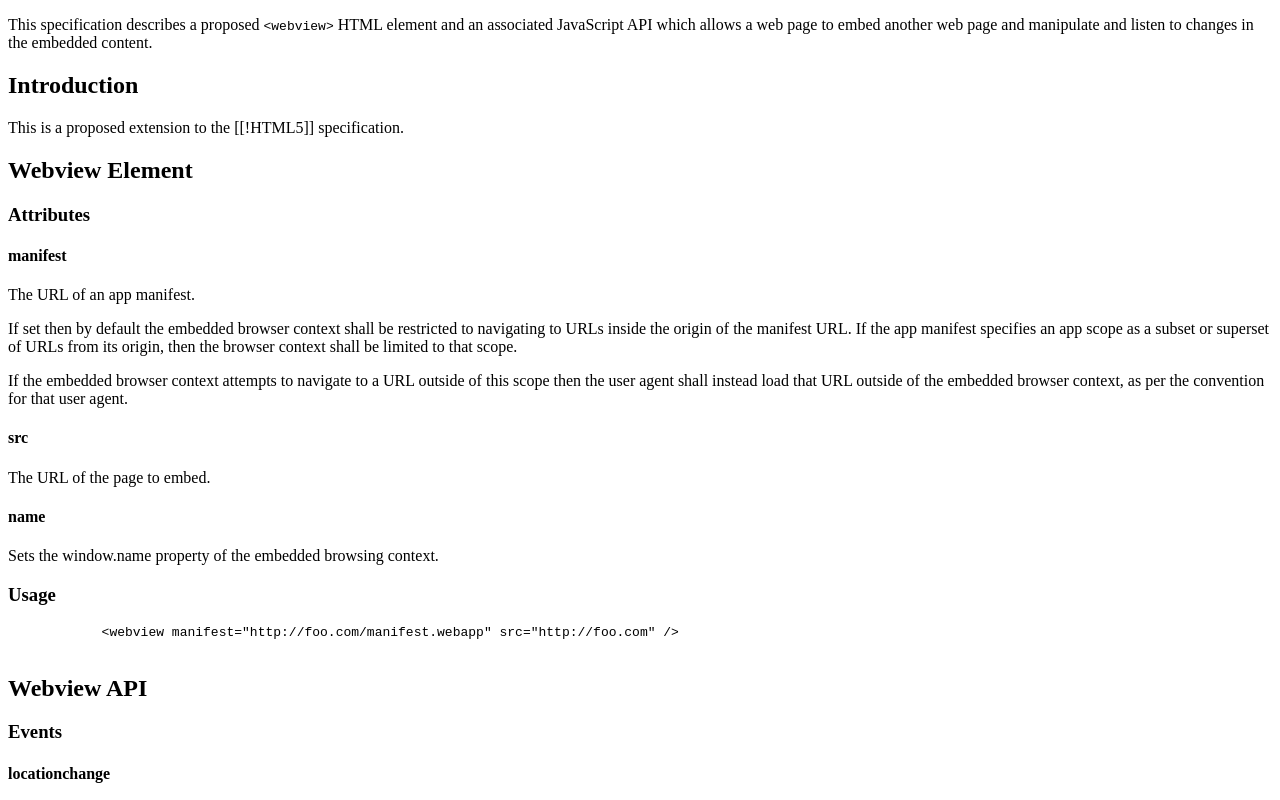
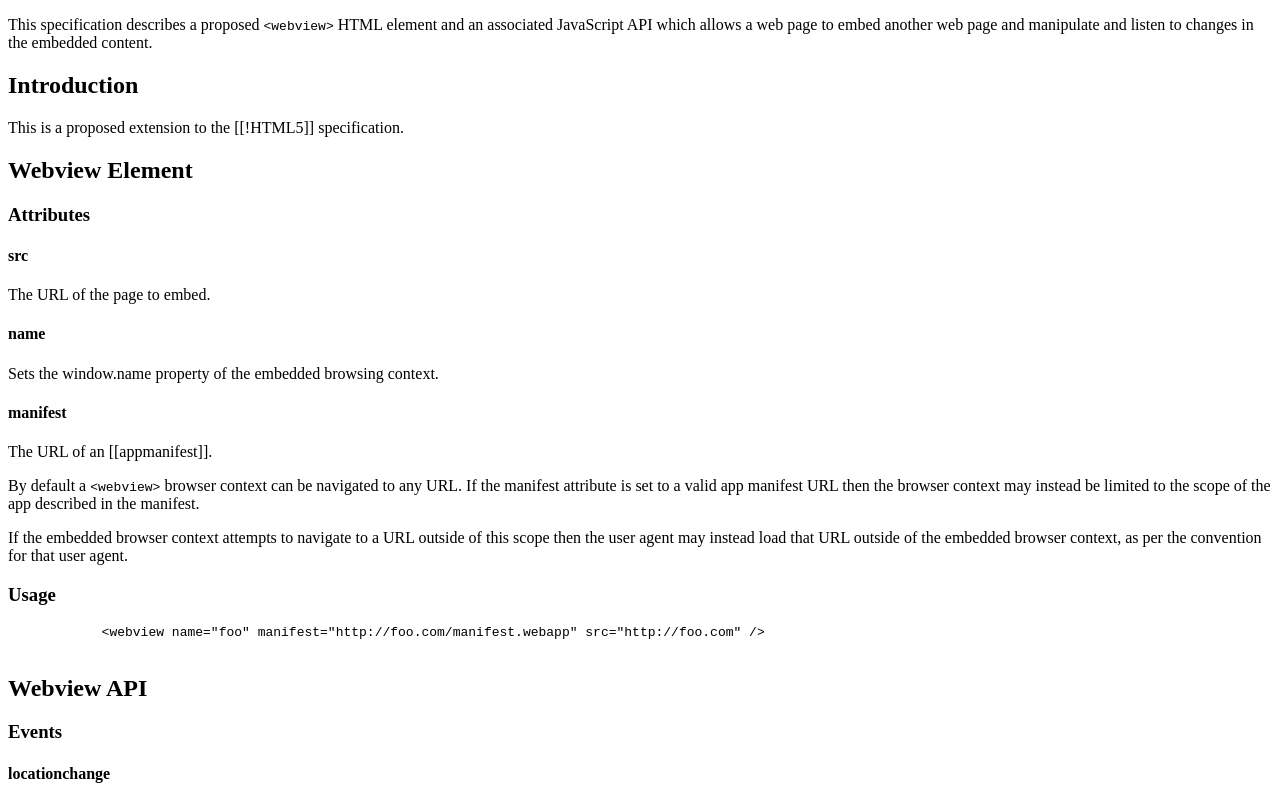
Before and after one commit to benfrancis/webview, a plain HTML site: page index.html in a window 1280 px wide. Shown: the top 800 px of the page. Drawn offline with Linux system fonts and the light colour scheme.

Commit message:
Add reference to W3C App Manifest specification

```diff
--- a/index.html
+++ b/index.html
@@ -51,21 +51,6 @@
       <section>
         <h3>Attributes</h3>
           <section>
-            <h4>manifest</h4>
-            <p>The URL of an app manifest.</p>
-            <p>If set then by default the embedded browser context shall be
-            restricted to navigating to URLs inside the origin of the manifest
-            URL. If the app manifest specifies an app scope as a subset or
-            superset of URLs from its origin, then the browser context shall
-            be limited to that scope.
-            </p>
-            <p>If the embedded browser context attempts to navigate to a URL
-            outside of this scope then the user agent shall instead load that
-            URL outside of the embedded browser context, as per the convention
-            for that user agent.
-            </p>
-          </section>
-          <section>
             <h4>src</h4>
             <p>The URL of the page to embed.</p>
           </section>
@@ -75,12 +60,27 @@
               Sets the window.name property of the embedded browsing context.
             </p>
           </section>
+          <section>
+            <h4>manifest</h4>
+            <p>The URL of an [[appmanifest]].</p>
+            <p>By default a <code>&lt;webview&gt;</code> browser context can be
+            navigated to any URL.
+            If the manifest attribute is set to a valid app manifest URL then
+            the browser context may instead be limited to the scope of the app
+            described in the manifest.
+            </p>
+            <p>If the embedded browser context attempts to navigate to a URL
+            outside of this scope then the user agent may instead load that
+            URL outside of the embedded browser context, as per the convention
+            for that user agent.
+            </p>
+          </section>
       </section>
       <section>
         <h3>Usage</h3>
           <p>
             <pre class="example highlight">
-            &lt;webview manifest="http://foo.com/manifest.webapp" src="http://foo.com" &#47;&gt;
+            &lt;webview name="foo" manifest="http://foo.com/manifest.webapp" src="http://foo.com" &#47;&gt;
             </pre>
           </p>
       </section>
```
